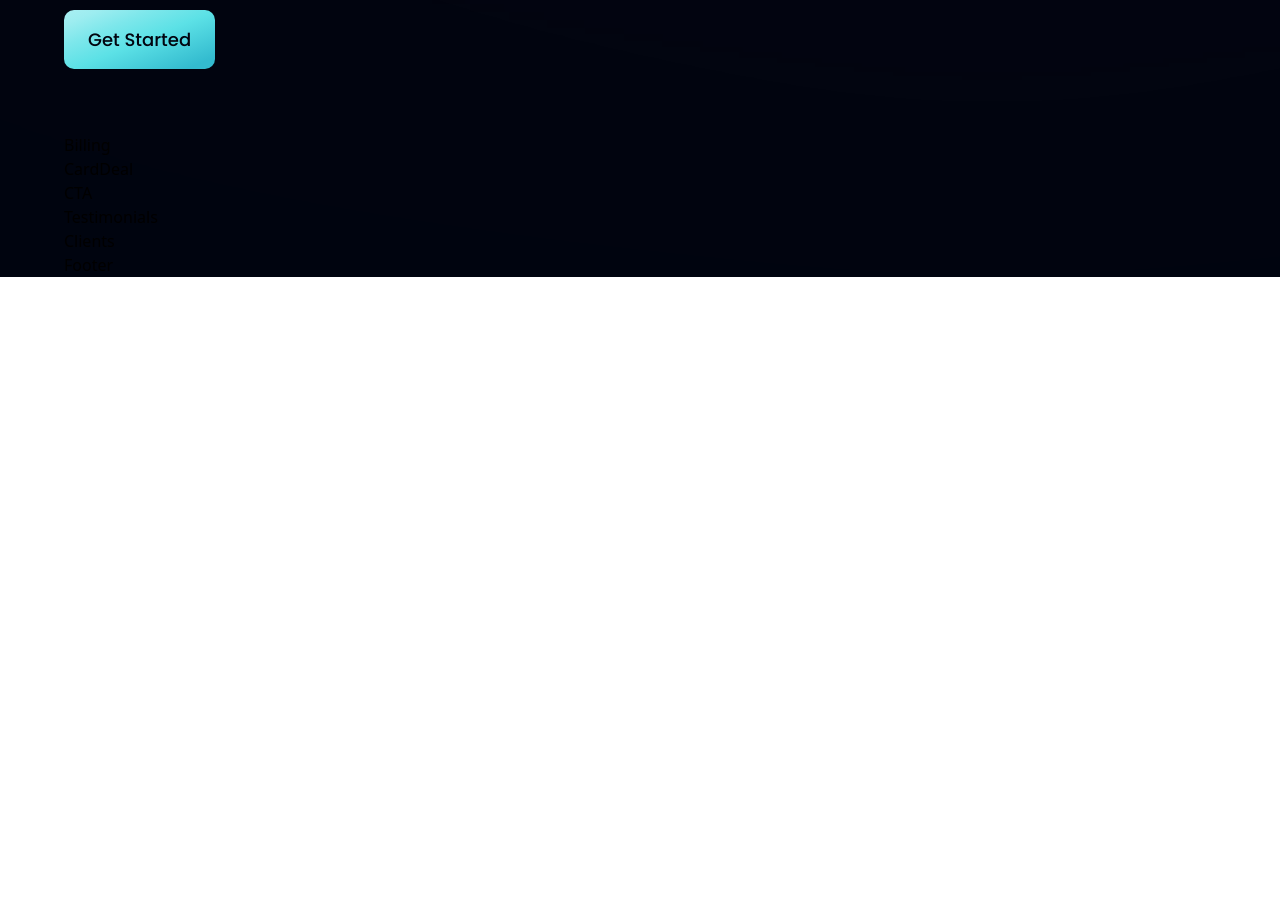
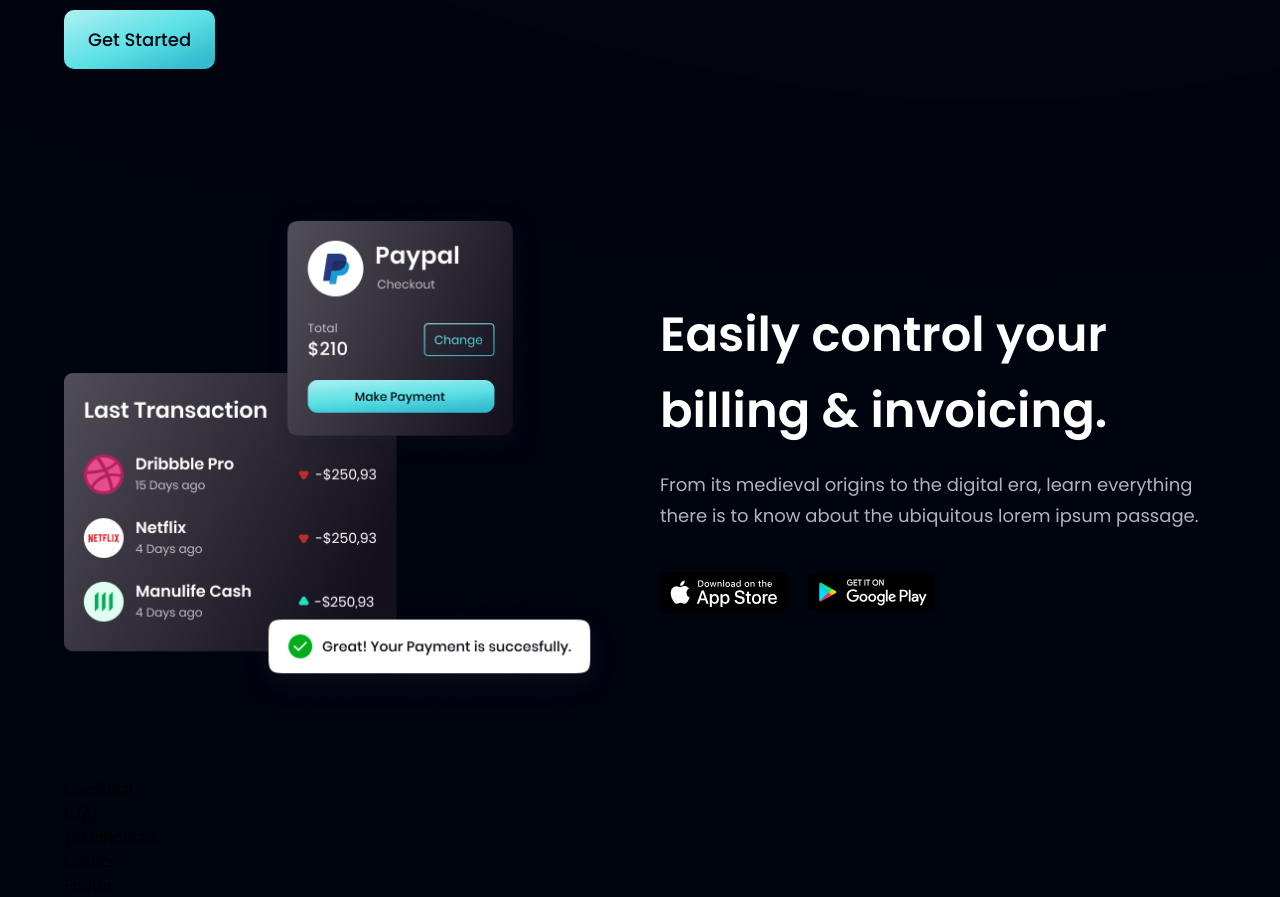
Before and after one commit to ingarbi/yt_react_mba, a React (Vite) app in the folder my_bank_app/: page / in a window 1280 px wide. Shown: the part 1520-2417 px from the top of the page. Before the commit the page ends 1797 px from the top, so only its background shows below. Built offline with nearby package versions, Linux system fonts and the light colour scheme.

Commit message:
#7 Billing

```diff
--- a/my_bank_app/src/components/Billing.jsx
+++ b/my_bank_app/src/components/Billing.jsx
@@ -1,9 +1,34 @@
 import React from 'react'
+import { apple, bill, google } from '../assets';
+import styles, { layout } from '../style';
 
-const Billing = () => {
-  return (
-    <div>Billing</div>
+const Billing = () => (
+    <section className={layout.sectionReverse} id='product'>
+      <div className={layout.sectionImgReverse}>
+        <img src={bill} alt="billing"  className='w-[100%] h-[100%] relative z-[5]'/>
+
+        <div className='absolute z-[3] -left-1/2 top-0 w-[50%] rounded-full white__gradient' />
+
+        <div className='absolute z-[0] -left-1/2 bottom-0 w-[50%] rounded-full pink__gradient' />
+      </div>
+
+      <div className={layout.sectionInfo}>
+          <h2 className={styles.heading2}>Easily control your <br className='sm:block hidden'/> billing & invoicing.</h2>
+          <p className={`${styles.paragraph} max-w-470px mt-5`}>
+          From its medieval origins to the digital era, learn everything there
+          is to know about the ubiquitous lorem ipsum passage.
+          </p>
+
+        <div className='flex flex-row flex-wrap sm:mt-10 mt-6'>
+          <img src={apple} alt="appleStore" className='w-[128px] h-[42px] object-contain mr-5 cursor-pointer' />
+          <img src={google} alt="googlePlay" className='w-[128px] h-[42px] object-contain cursor-pointer' />
+        </div>
+
+      </div>
+
+
+
+    </section>
   )
-}
 
 export default Billing
```
